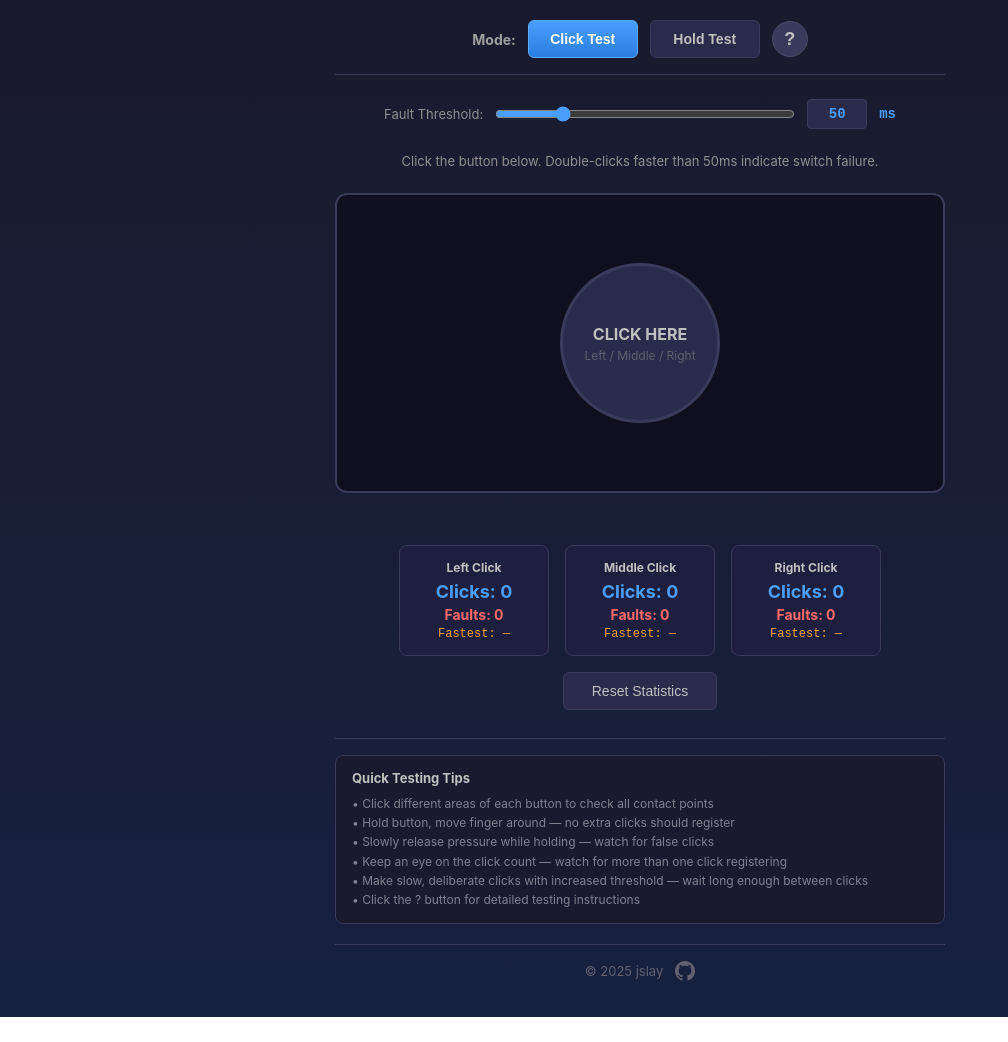
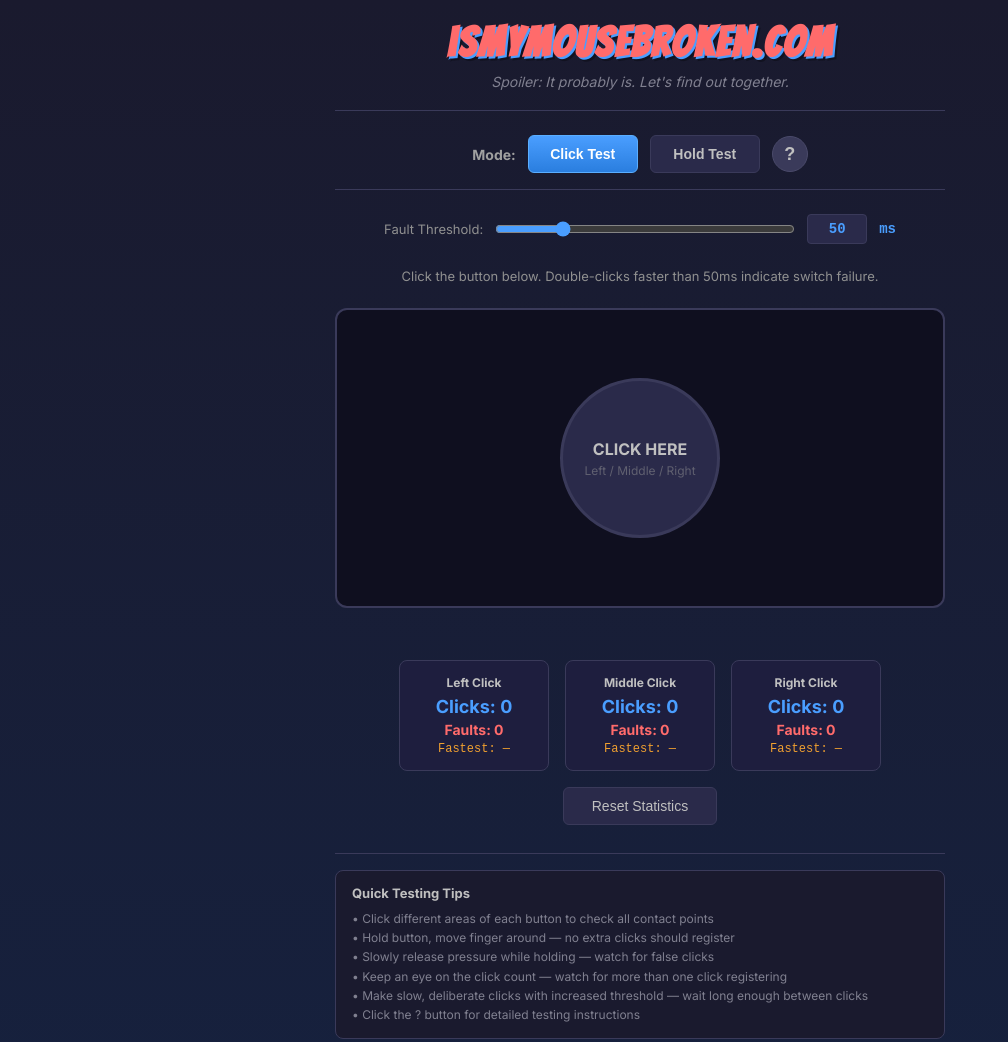
Before and after one commit to jslay88/mouse_tester, a website built with Vite: page index.html in a window 1280 px wide. Shown: the top 1042 px of the page, without its empty margins (0-1008 px from the left). Before the commit the page ends 1017 px from the top, so only its background shows below. Built offline with nearby package versions, Linux system fonts and the light colour scheme.

Commit message:
Add satirical site header with custom font
- Add "ismymousebroken.com" header with Bangers font
- Add witty tagline: "Spoiler: It probably is. Let's find out together."
- Use Inter font for body text
- Comic-style text shadow effect on title
- Update page title and meta description

```diff
--- a/index.html
+++ b/index.html
@@ -3,9 +3,12 @@
   <head>
     <meta charset="UTF-8" />
     <meta name="viewport" content="width=device-width, initial-scale=1.0" />
-    <meta name="description" content="Test mouse switches for double-click faults and hold issues" />
-    <title>Mouse Switch Tester</title>
+    <meta name="description" content="Is your mouse double-clicking? Find out if it's you or your mouse that's broken." />
+    <title>Is My Mouse Broken? | Double-Click Tester</title>
     <link rel="icon" type="image/svg+xml" href="/icon.svg" />
+    <link rel="preconnect" href="https://fonts.googleapis.com">
+    <link rel="preconnect" href="https://fonts.gstatic.com" crossorigin>
+    <link href="https://fonts.googleapis.com/css2?family=Bangers&family=Inter:wght@400;500;600;700&display=swap" rel="stylesheet">
   </head>
   <body>
     <div id="app"></div>
--- a/src/main.ts
+++ b/src/main.ts
@@ -41,7 +41,13 @@ function render(): void {
   const app = document.getElementById('app')!;
 
   app.innerHTML = `
-    <!-- Header -->
+    <!-- Site Header -->
+    <div class="site-header">
+      <h1 class="site-title">ismymousebroken.com</h1>
+      <p class="site-tagline">Spoiler: It probably is. Let's find out together.</p>
+    </div>
+
+    <!-- Mode Selector -->
     <div class="header">
       <span class="mode-label">Mode:</span>
       <button class="mode-btn active" id="click-mode-btn">Click Test</button>
--- a/src/styles.css
+++ b/src/styles.css
@@ -5,7 +5,7 @@
 }
 
 body {
-  font-family: -apple-system, BlinkMacSystemFont, 'Segoe UI', Roboto, Oxygen, Ubuntu, sans-serif;
+  font-family: 'Inter', -apple-system, BlinkMacSystemFont, 'Segoe UI', Roboto, Oxygen, Ubuntu, sans-serif;
   background: linear-gradient(180deg, #1a1a2e 0%, #16213e 100%);
   min-height: 100vh;
   color: #e0e0e0;
@@ -17,7 +17,30 @@ body {
   padding: 20px;
 }
 
-/* Header */
+/* Site Header */
+.site-header {
+  text-align: center;
+  margin-bottom: 24px;
+  padding-bottom: 20px;
+  border-bottom: 1px solid #3a3a5a;
+}
+
+.site-title {
+  font-family: 'Bangers', cursive;
+  font-size: 42px;
+  color: #ff6b6b;
+  letter-spacing: 2px;
+  text-shadow: 2px 2px 0 #4a9eff, 4px 4px 0 rgba(0,0,0,0.3);
+  margin-bottom: 8px;
+}
+
+.site-tagline {
+  font-size: 14px;
+  color: #808090;
+  font-style: italic;
+}
+
+/* Mode Selector */
 .header {
   display: flex;
   align-items: center;
```
